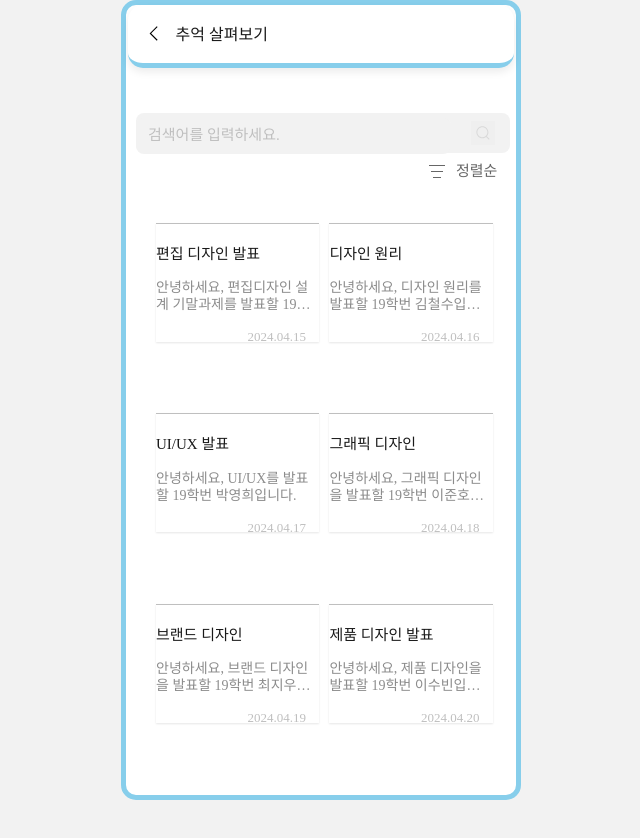
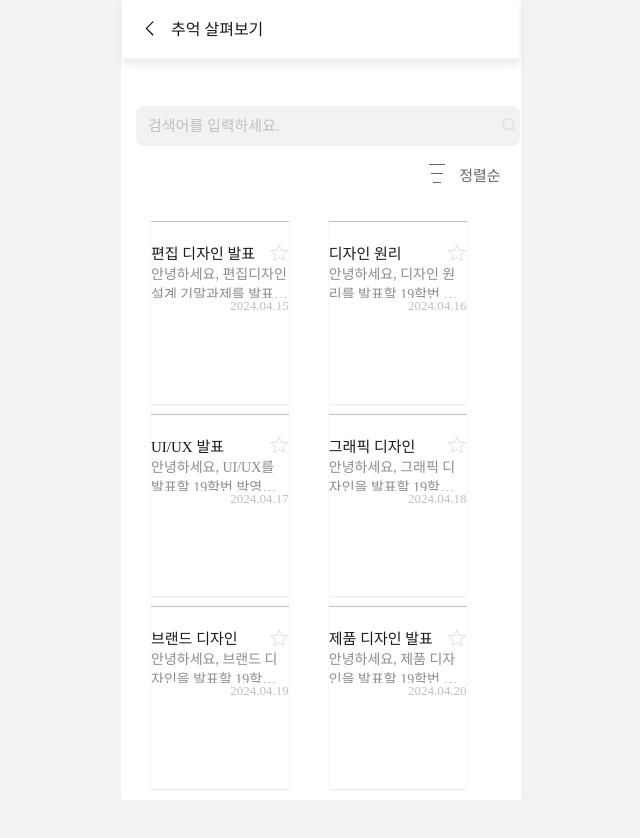
Before and after one commit to dmp100/FE-Whalewhale, a React (Create React App) app: page /view-memories in a window 1280 px wide. Shown: the top 838 px of the page, without its empty margins (319-959 px from the left). Built offline with nearby package versions, Linux system fonts and the light colour scheme; a web font is replaced by a local one.

Commit message:
0805
즐겨찾기 기능추가

```diff
--- a/src/screen/ViewMemoriesPage/index.js
+++ b/src/screen/ViewMemoriesPage/index.js
@@ -8,9 +8,10 @@ function ViewSpeechPage() {
   // 상태 설정
   const [isListVisible, setIsListVisible] = useState(false);
   const [selectedButton, setSelectedButton] = useState(null);
+  const [bookmark, setBookmark] = useState([]); // 즐겨찾기 버튼
 
   // 버튼 리스트 항목
-  const buttons = ['최신순', '이름순', '검색어 관련순'];
+  const buttons = ['최신순', '이름순', '검색어 관련순', '즐겨찾기순'];
 
   const [titles, setTitle] = useState([
     '편집 디자인 발표',
@@ -42,52 +43,58 @@ function ViewSpeechPage() {
     setIsListVisible(prevState => !prevState);
   };
 
-  // 버튼 선택 및 정렬 함수
   const handleButtonClick = (index) => {
     setSelectedButton(index);
 
     // 정렬 로직
-    const titlesCopy = [...titles];
-    const contentsCopy = [...contents];
-    const datesCopy = [...dates];
+    const combined = titles.map((title, i) => ({
+        title,
+        content: contents[i],
+        date: dates[i],
+        isBookmarked: bookmark.includes(i)
+    }));
 
-    if (index === 0) { // 최신순
-      const combined = titlesCopy.map((title, i) => ({
-        title,
-        content: contentsCopy[i],
-        date: datesCopy[i]
-      }));
-      combined.sort((a, b) => new Date(b.date) - new Date(a.date));
-      setTitle(combined.map(item => item.title));
-      setContent(combined.map(item => item.content));
-      setDate(combined.map(item => item.date));
-    } else if (index === 1) { // 이름순
-      const combined = titlesCopy.map((title, i) => ({
-        title,
-        content: contentsCopy[i],
-        date: datesCopy[i]
-      }));
-      combined.sort((a, b) => a.title.localeCompare(b.title));
-      setTitle(combined.map(item => item.title));
-      setContent(combined.map(item => item.content));
-      setDate(combined.map(item => item.date));
-    } else if (index === 2) { // 검색어 관련순
-      // 검색어 관련순은 특정 로직에 따라 다르게 구현할 수 있습니다.
-      // 현재는 최신순으로 정렬.
-      const combined = titlesCopy.map((title, i) => ({
-        title,
-        content: contentsCopy[i],
-        date: datesCopy[i]
-      }));
-      combined.sort((a, b) => new Date(b.date) - new Date(a.date));
-      setTitle(combined.map(item => item.title));
-      setContent(combined.map(item => item.content));
-      setDate(combined.map(item => item.date));
+    // 즐겨찾기순 정렬 처리
+    if (index === 3) {
+        combined.sort((a, b) => {
+            if (a.isBookmarked && !b.isBookmarked) return -1; // a가 즐겨찾기, b가 아닌 경우
+            if (!a.isBookmarked && b.isBookmarked) return 1; // b가 즐겨찾기, a가 아닌 경우
+            return new Date(b.date) - new Date(a.date); // 즐겨찾기가 아닌 경우 최신순 정렬
+        });
+    } else {
+        // 일반 정렬 처리
+        if (index === 0) {
+            // 최신순
+            combined.sort((a, b) => new Date(b.date) - new Date(a.date));
+        } else if (index === 1) {
+            // 이름순
+            combined.sort((a, b) => a.title.localeCompare(b.title));
+        } else if (index === 2) {
+            // 검색어 관련순
+            combined.sort((a, b) => new Date(b.date) - new Date(a.date)); // 현재 로직이 동일하므로 최신순 사용
+        }
     }
-  };
+
+    // 정렬된 데이터로 상태 업데이트
+    setTitle(combined.map(item => item.title));
+    setContent(combined.map(item => item.content));
+    setDate(combined.map(item => item.date));
+};
+
+
 
   const handleBack = () => {
     navigate('/');
+  };
+
+  const toggleBookmark = (index) => { // 즐겨찾기
+    setBookmark((prevBookmarks) => {
+      if (prevBookmarks.includes(index)) {
+        return prevBookmarks.filter((i) => i !== index);
+      } else {
+        return [...prevBookmarks, index];
+      }
+    });
   };
 
   return (
@@ -145,7 +152,19 @@ function ViewSpeechPage() {
         <div className='vi-main2'>
           {titles.map((title, index) => (
             <div key={index} className='vi-content'>
-              <div className="vi-title">{title}</div>
+              <div className="vi-title">{title}
+                <div className="Bookmark" onClick={() => toggleBookmark(index)}>
+                  {bookmark.includes(index) ? (
+                    <svg width="20" height="20" viewBox="0 0 24 24" xmlns="http://www.w3.org/2000/svg">
+                      <path d="M12 17.27L18.18 21l-1.64-7.03L22 9.24l-7.19-.61L12 2 9.19 8.63 2 9.24l5.46 4.73L5.82 21z" fill="#FFD700"/>
+                    </svg>
+                  ) : (
+                    <svg width="20" height="20" viewBox="0 0 24 24" xmlns="http://www.w3.org/2000/svg">
+                      <path d="M12 17.27L18.18 21l-1.64-7.03L22 9.24l-7.19-.61L12 2 9.19 8.63 2 9.24l5.46 4.73L5.82 21z" stroke="#D9D9D9" fill="none"/>
+                    </svg>
+                  )}
+                </div>
+              </div>
               <div className="vi-content-text">{contents[index]}</div>
               <div className="vi-date">{dates[index]}</div>
             </div>
--- a/src/screen/ViewMemoriesPage/style.css
+++ b/src/screen/ViewMemoriesPage/style.css
@@ -3,38 +3,33 @@
 .vi-view-memories-page {
   position: relative;
   width: 100%;
-  height:100vh;
-  margin : 0px;
+  height: 100vh;
+  margin: 0;
   background-color: #ffffff;
   box-sizing: border-box;
-  border: 5px solid #87CEEB; /* 액자 테두리 추가 */
-  border-radius: 15px; /* 둥근 테두리 추가 */
-
+  border-radius: 3px; /* 둥근 테두리 추가 */
 }
 
 .vi-header {
   display: flex;
   flex-direction: row;
   padding: 16px;
-  margin: 0px auto;
+  margin: 0 auto;
   width: 91%;
-  height:26px;
-  border-radius: 15px;
+  height: 26px;
   background: #FFFFFF;
   box-shadow: 0px 4px 8px rgba(0, 0, 0, 0.08);
-  border-bottom: 5px solid #87CEEB; /* 헤더 아래 테두리 추가 */
+  border-bottom: 3px solid #F2F2F2; /* 헤더 아래 테두리 추가 */
 }
 
 .vi-header-div {
   display: flex;
   flex-direction: row;
   align-items: center;
-  padding: 0px;
+  padding: 0;
   gap: 8px;
-  margin: 0;
   width: 90%;
   height: 100%;
-
 }
 
 .vi-back-button {
@@ -58,8 +53,6 @@
   text-align: flex-end;
   width: 100%;
   color: #191919;
-
-
 }
 
 .vi-main {
@@ -67,7 +60,6 @@
   flex-direction: column;
   align-items: flex-start;
   padding: 15px;
-  gap:0px;
   position: relative;
   width: 96%;
   height: 100%;
@@ -80,7 +72,7 @@
   flex-direction: column;
   justify-content: center;
   align-items: center;
-  gap:15px;
+  gap: 15px;
   width: 100%;
   max-width: 1200px;
   background-color: #ffffff;
@@ -95,98 +87,50 @@
   justify-content: space-between;
   width: 100%;
   height: 40px;
-  padding: 0px;
+  padding: 0;
   gap: 5px;
-  margin-left: -10px;
   background-color: #F2F2F2;
   border-radius: 8px;
 }
 
 .vi-search-input {
-  display: flex;
-  flex-direction: row;
-  justify-content: center;
-  align-items: center;
+  flex: 1;
   padding: 8px 12px;
-  gap: 0px;
-  width: 100%;
-  height: 20px;
   border: none;
   background: #F2F2F2;
   border-radius: 8px;
-  margin-top: 5px;
-
-  flex: 1;
-  order: 0;
-  flex-grow: 1;
-
 }
 
 .vi-search-input::placeholder {
-  margin: 0;
-  width: 100%;
-  height: 18px;
   font-family: 'Pretendard';
   font-style: normal;
   font-weight: 500;
   font-size: 15px;
-  line-height: 18px;
-  display: flex;
-  align-items:flex-start;
-  text-align: flex-start;
   color: #BFBFBF;
-  flex: none;
-  order: 1;
-  flex-grow: 0;
 }
 
 .vi-search-button {
-  display: flex;
-  justify-content: center;
-  align-items: center;
-  padding: 0px;
-  gap: 0px;
-  border:none;
-  margin: 15px;
   width: 24px;
   height: 24px;
-  flex: none;
-  order: 0;
-  flex-grow: 0;
+  border: none;
+  background: none;
+  cursor: pointer;
 }
 
 .vi-list-button {
   display: flex;
-  flex-direction: raw;
   justify-content: center;
-  align-items: flex-start;
-  padding: 0px 0px 0px 70%;
+  align-items: center;
+  padding-left: 70%;
   gap: 5px;
-  width: 100px;
-  height: 20px;
-  flex: none;
-  order: 0;
-  flex-grow: 1;
 }
 
 .vi-sort-label {
-  width:auto;
-  height: 20px;
   font-family: 'Pretendard';
-  font-style: normal;
   font-weight: 400;
   font-size: 15px;
-  line-height: 17px;
-  display: flex;
-  align-items: flex-end;
-  text-align: center;
   color: #666666;
-  flex: none;
-  order: 0;
-  flex-grow: 0;
-  line-height: 40px;
   margin-top: 3%;
-
 }
 
 .vi-sort-button {
@@ -198,8 +142,6 @@
   height: 25px;
   border: none;
   border-radius: 3px;
-  gap: 2px;
-  flex-grow: 0;
   background-color: #FFFFFF;
 }
 
@@ -211,34 +153,25 @@
   gap: 0px;
   width: 25px;
   height: 40px;
-  flex: none;
-  order: 0;
-  flex-grow: 0;
   padding-right: 5px;
-
 }
 
 .vi-line1, .vi-line2, .vi-line3 {
   height: 1px;
   background: #666666;
-  flex: none;
-  flex-grow: 0;
-  margin: 4px 0px 1px 7px;
+  margin: 4px 0;
 }
 
 .vi-line1 {
   width: 16px;
-  order: 0;
 }
 
 .vi-line2 {
   width: 12px;
-  order: 1;
 }
 
 .vi-line3 {
   width: 8px;
-  order: 2;
 }
 
 .vi-button-list {
@@ -255,7 +188,6 @@
   box-shadow: 0px 4px 8px rgba(0, 0, 0, 0.1);
   height: 75px;
   width: 111px;
-  margin: 0px 0px 0px 60%;
   z-index: 1000;
 }
 
@@ -263,12 +195,8 @@
   width: 110px;
   height: 17px;
   font-family: 'Pretendard' !important;
-  font-style: normal;
   font-weight: 400;
   font-size: 14px;
-  line-height: 17px;
-  display: flex;
-  align-items: center;
   color: #666666;
   border: none;
   background: none;
@@ -278,7 +206,6 @@
 .vi-button-item .vi-check-icon {
   width: 16px;
   height: 16px;
-  background: #FFFFFF;
   display: none;
   margin-left: 5px;
 }
@@ -287,7 +214,7 @@
   display: block;
 }
 
-.vi-button-item.vi-button-item.selected {
+.vi-button-item.selected {
   color: #3A9BD9;
 }
 
@@ -295,22 +222,17 @@
   display: grid;
   grid-template-columns: repeat(2, 1fr);
   gap: 10px;
-  padding: 0px;
+  padding: 0;
   width: 90%;
   height: 71%;
   margin-top: 30px;
-
-
 }
 
 .vi-content {
   box-shadow: 0 1px 2px rgba(0, 0, 0, 0.1);
-  padding:20px 0px 17px 0px;
+  padding: 20px 0px 17px 0px;
   background-color: #ffffff;
-  width: 100%;
-  height: 45%;
-  gap: 0px;
-  margin: 0px 0px 0px 15px;
+  margin: 0 15px; /* Adjusted margin for consistent spacing */
   border-top: solid 1px #BFBFBF;
   transition: transform 0.3s ease;
 }
@@ -320,28 +242,22 @@
 }
 
 .vi-title {
+  display: flex;
+  justify-content: space-between; /* To position title and bookmark properly */
+  align-items: center;
   width: 100%;
-  height: 25%;
   font-family: 'Pretendard';
-  font-style: normal;
   font-weight: 500;
   font-size: 15px;
-  line-height: 18px;
-  display: flex;
-  align-items: center;
   color: #191919;
-
 }
 
 .vi-content-text {
   width: 100%;
   height: 35px;
   font-family: 'Pretendard';
-  font-style: normal;
   font-weight: 400;
   font-size: 14px;
-  line-height: 17px;
-  margin: 15px 0px 15px 0px;
   color: #8C8C8C;
   display: -webkit-box;
   -webkit-box-orient: vertical;
@@ -354,13 +270,20 @@
   width: 100%;
   height: 16px;
   font-family: 'Pretendard';
-  font-style: normal;
   font-weight: 400;
   font-size: 13px;
-  line-height: 16px;
-  display: flex;
-  align-items: flex-end;
-  text-align: center;
   color: #BFBFBF;
-  margin: 0px 0px 0px 56%;
+  text-align: right; /* Align date to the right */
 }
+
+.Bookmark {
+  cursor: pointer;
+  margin-left: 5%;
+  width: 20px; /* Size of the bookmark icon */
+  height: 20px; /* Size of the bookmark icon */
+}
+
+.Bookmark svg {
+  width: 100%;
+  height: 100%;
+}
```
